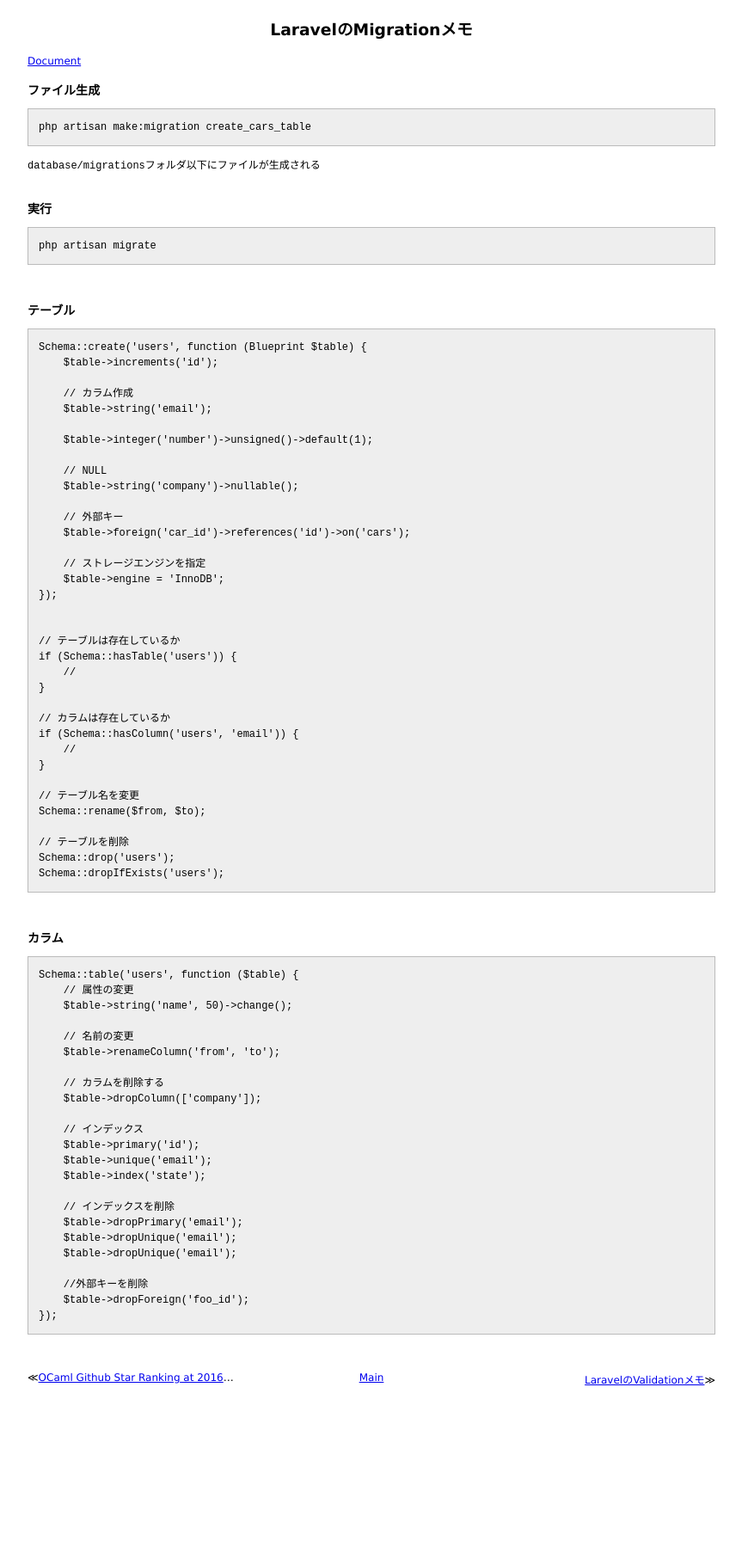
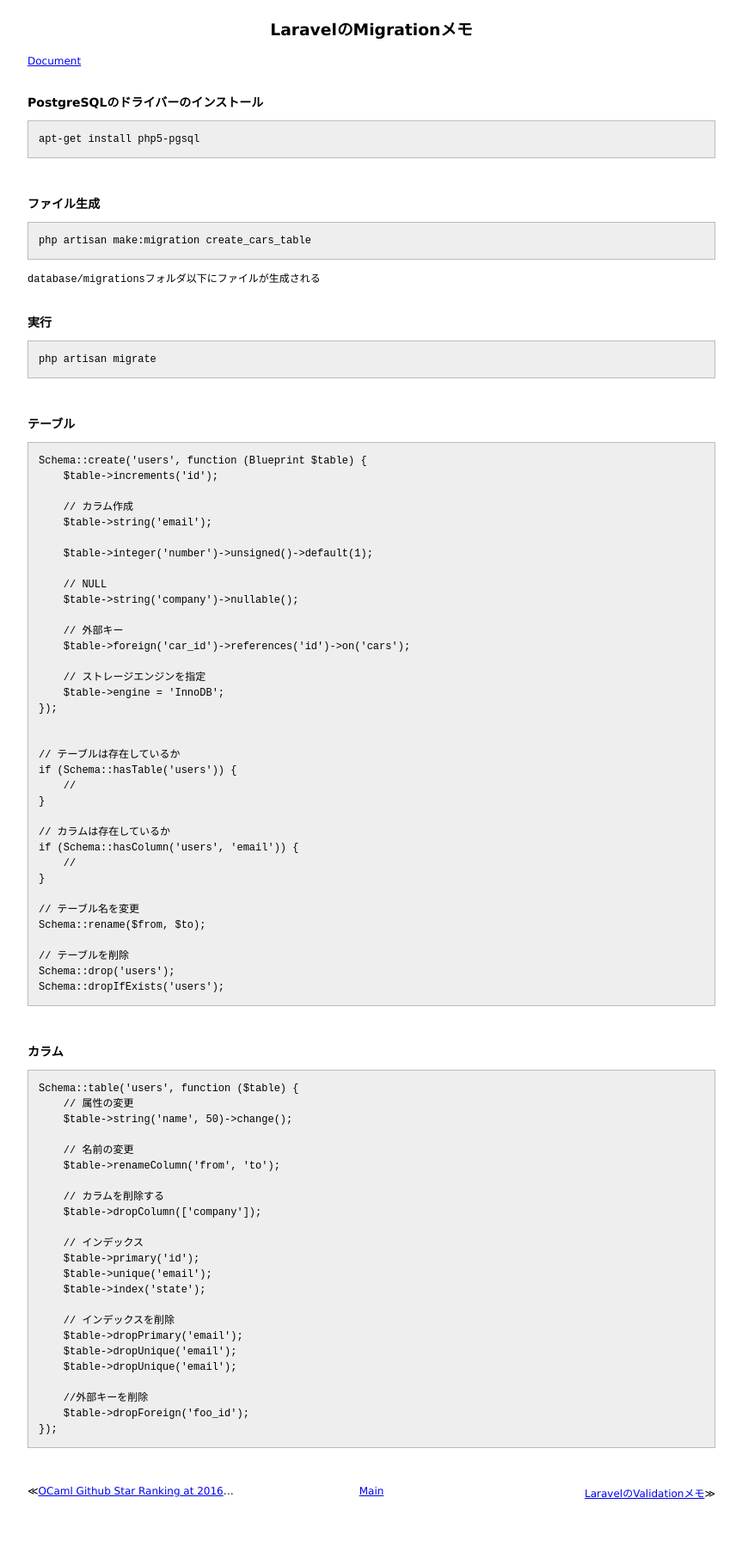
Before and after one commit to 38elements/38elements.github.com, a Jekyll site: the page built from _posts/2016-05-19-laravel-migration.md, in a window 1280 px wide. Shown: the whole page at 86% size, without its empty margins (208-1071 px from the left). Built offline with Jekyll 4.4.1, drawn with Linux system fonts in a browser that asks for light colours; before the commit the page ends 1681 px from its top, so only the background shows below that.

Commit message:
Update 2016-05-19-laravel-migration.md

````diff
--- a/_posts/2016-05-19-laravel-migration.md
+++ b/_posts/2016-05-19-laravel-migration.md
@@ -3,6 +3,14 @@ layout: posts
 title: LaravelのMigrationメモ
 ---
 [Document](https://laravel.com/docs/5.2/migrations)
+<br>
+
+### PostgreSQLのドライバーのインストール
+
+```
+apt-get install php5-pgsql
+```
+<br>
 
 
 ### ファイル生成
````
